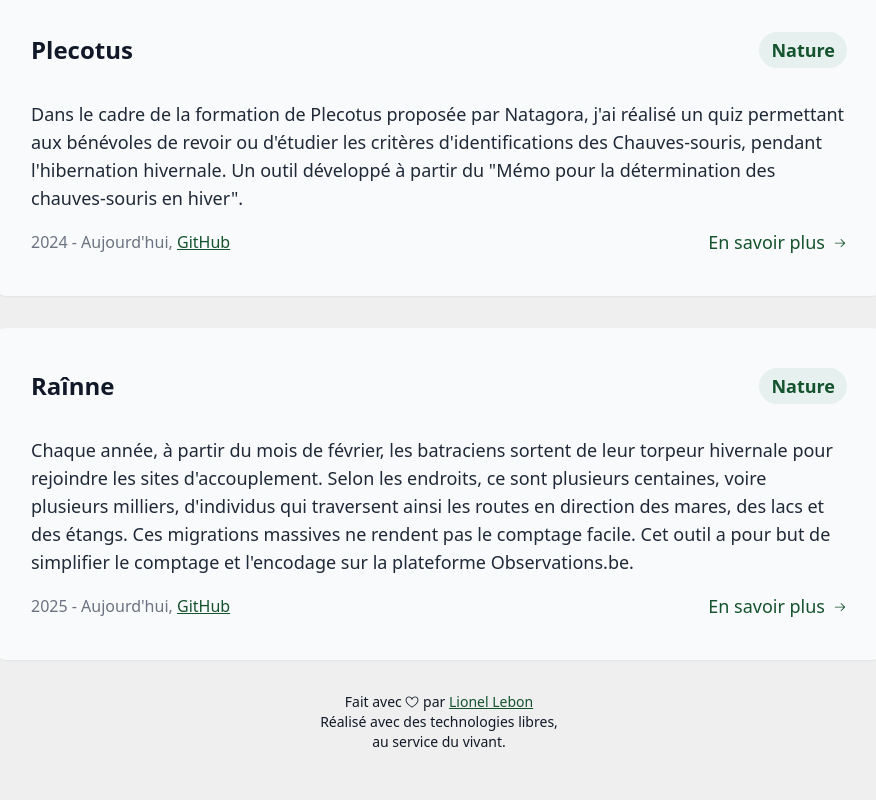
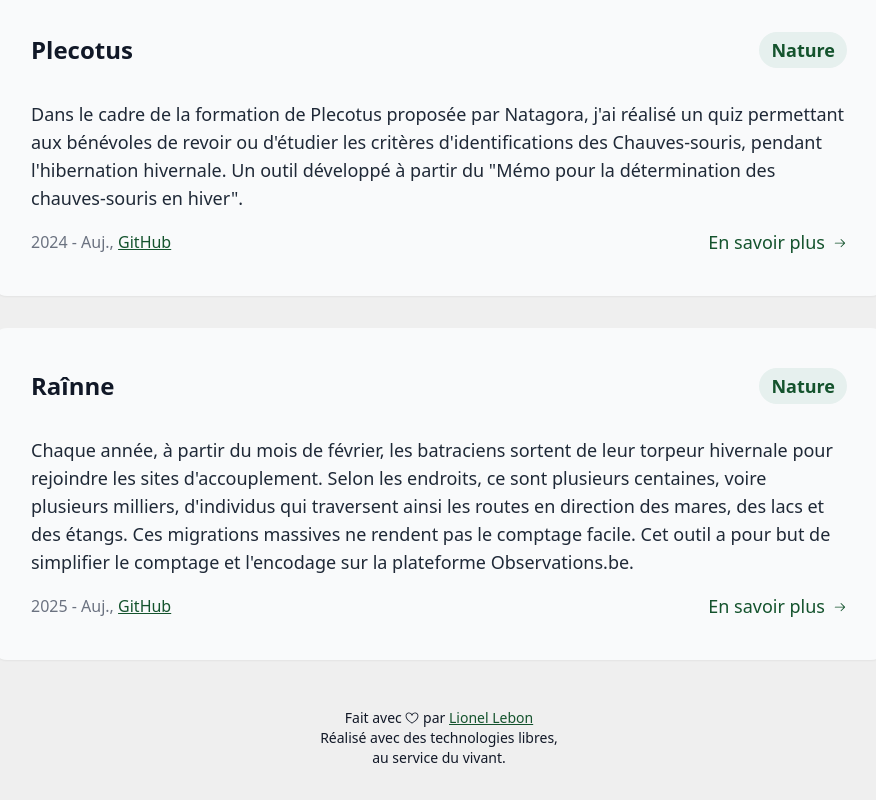
Before and after one commit to lebolnobel/lionellebon.eu, a React (Vite) app: page / in a window 1280 px wide. Shown: the part 2436-3236 px from the top of the page, without its empty margins (201-1077 px from the left). Built offline with nearby package versions, Linux system fonts and the light colour scheme.

Commit message:
feat: structure upgrade, small adjustments

```diff
--- a/src/app/App.tsx
+++ b/src/app/App.tsx
@@ -10,7 +10,7 @@
     <>
       <Header />
 
-      <main className="text-gray-800 text-lg p-8">
+      <main className="text-gray-800 text-lg p-4 md:p-8">
         <section id="about">
           <Title>
             A <span className="title-emphasis">propos</span>
@@ -147,7 +147,7 @@
           <Activity
             description={
               <p>
-                2024 - Aujourd'hui,{' '}
+                2024 - Auj.,{' '}
                 <a
                   href="https://github.com/lebolnobel/plecotus-quiz"
                   title="github/lebolnobel"
@@ -174,7 +174,7 @@
           <Activity
             description={
               <p>
-                2025 - Aujourd'hui,{' '}
+                2025 - Auj.,{' '}
                 <a
                   href="https://github.com/lebolnobel/rainne-obs"
                   title="github/lebolnobel"
--- a/src/app/components/Activity.tsx
+++ b/src/app/components/Activity.tsx
@@ -27,10 +27,10 @@
         )}
       </div>
       <div className="mt-8 mb-4">{content}</div>
-      <div className="flex items-center justify-between">
+      <div className="flex items-center justify-between mt-8 md:mt-0">
         {(description && (
-          <span className="text-base text-gray-500">{description}</span>
-        )) || <span></span>}
+          <div className="text-base text-gray-500">{description}</div>
+        )) || <div></div>}
 
         <a href={link} className="no-underline hover:underline">
           En savoir plus
--- a/src/app/components/Footer.tsx
+++ b/src/app/components/Footer.tsx
@@ -3,7 +3,7 @@
 
 export const Footer = (): React.ReactNode => {
   return (
-    <footer className="pb-8 px-4 md:px-8 text-center text-sm text-gray-900">
+    <footer className="mt-4 pb-8 px-4 md:px-8 text-center text-sm text-gray-900">
       <p>
         Fait avec <GoHeart role="presentation" className="inline-flex mb-0.5" />{' '}
         par{' '}
--- a/src/styles/input.css
+++ b/src/styles/input.css
@@ -21,7 +21,7 @@
   }
 
   .card {
-    @apply container max-w-4xl p-10 mx-auto bg-gray-50 border-gray-100 rounded-2xl shadow-sm;
+    @apply container max-w-4xl p-6 md:p-10 mx-auto bg-gray-50 border-gray-100 rounded-2xl shadow-sm;
   }
 
   .card-details {
--- a/src/styles/styles.css
+++ b/src/styles/styles.css
@@ -653,10 +653,16 @@
   border-color: rgb(243 244 246 / var(--tw-border-opacity, 1));
   --tw-bg-opacity: 1;
   background-color: rgb(249 250 251 / var(--tw-bg-opacity, 1));
-  padding: 2.5rem;
+  padding: 1.5rem;
   --tw-shadow: 0 1px 2px 0 rgb(0 0 0 / 0.05);
   --tw-shadow-colored: 0 1px 2px 0 var(--tw-shadow-color);
   box-shadow: var(--tw-ring-offset-shadow, 0 0 #0000), var(--tw-ring-shadow, 0 0 #0000), var(--tw-shadow);
+}
+
+@media (min-width: 768px) {
+  .card {
+    padding: 2.5rem;
+  }
 }
 
 .card-details {
@@ -752,6 +758,10 @@
   margin-top: 6rem;
 }
 
+.mt-4 {
+  margin-top: 1rem;
+}
+
 .mt-8 {
   margin-top: 2rem;
 }
@@ -805,22 +815,6 @@
        column-gap: 1rem;
 }
 
-.gap-y-2 {
-  row-gap: 0.5rem;
-}
-
-.space-x-4 > :not([hidden]) ~ :not([hidden]) {
-  --tw-space-x-reverse: 0;
-  margin-right: calc(1rem * var(--tw-space-x-reverse));
-  margin-left: calc(1rem * calc(1 - var(--tw-space-x-reverse)));
-}
-
-.space-y-8 > :not([hidden]) ~ :not([hidden]) {
-  --tw-space-y-reverse: 0;
-  margin-top: calc(2rem * calc(1 - var(--tw-space-y-reverse)));
-  margin-bottom: calc(2rem * var(--tw-space-y-reverse));
-}
-
 .rounded-full {
   border-radius: 9999px;
 }
@@ -852,8 +846,8 @@
   --tw-gradient-to: #efefef var(--tw-gradient-to-position);
 }
 
-.p-8 {
-  padding: 2rem;
+.p-4 {
+  padding: 1rem;
 }
 
 .px-3 {
@@ -991,18 +985,6 @@
   transition-duration: 150ms;
 }
 
-.duration-1000 {
-  transition-duration: 1000ms;
-}
-
-.duration-300 {
-  transition-duration: 300ms;
-}
-
-.ease-out {
-  transition-timing-function: cubic-bezier(0, 0, 0.2, 1);
-}
-
 html {
   overflow-x: hidden;
 }
@@ -1024,8 +1006,12 @@
 }
 
 @media (min-width: 768px) {
-  .md\:flex-row {
-    flex-direction: row;
+  .md\:mt-0 {
+    margin-top: 0px;
+  }
+
+  .md\:p-8 {
+    padding: 2rem;
   }
 
   .md\:px-8 {
```
